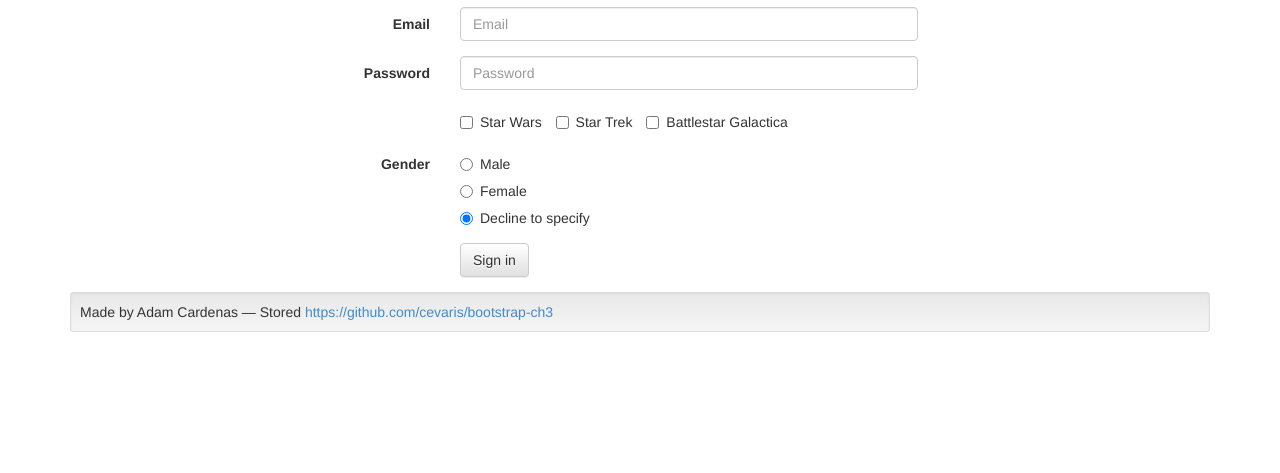
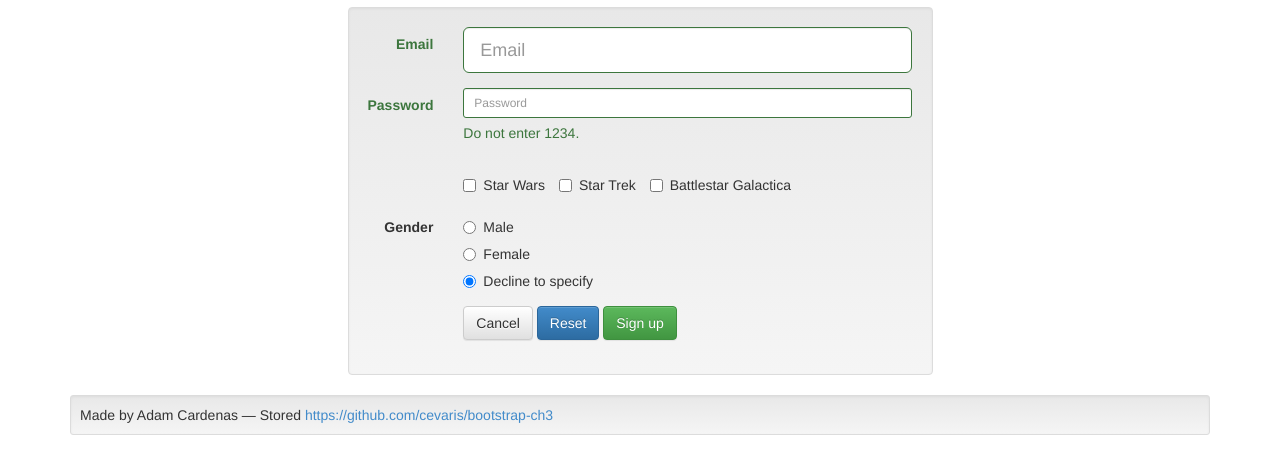
Before and after one commit to cevaris/bootstrap-ch3, a plain HTML site: page register/index.html in a window 1280 px wide. Shown: the part 53-526 px from the top of the page. Drawn offline with Linux system fonts and the light colour scheme.

Commit message:
finished register page

```diff
--- a/register/index.html
+++ b/register/index.html
@@ -40,18 +40,24 @@
         <div class="col-lg-3"></div>
         <div class="col-lg-6">
 
+        <div class="row well">
 
           <form class="form-horizontal" role="form">
-            <div class="form-group">
+
+
+            <div class="form-group has-success">
               <label for="inputEmail3" class="col-sm-2 control-label">Email</label>
               <div class="col-sm-10">
-                <input type="email" class="form-control" id="inputEmail3" placeholder="Email">
+                <input type="email" class="form-control input-lg" id="inputEmail3" placeholder="Email">
               </div>
             </div>
-            <div class="form-group">
+
+
+            <div class="form-group has-success">
               <label for="inputPassword3" class="col-sm-2 control-label">Password</label>
               <div class="col-sm-10">
-                <input type="password" class="form-control" id="inputPassword3" placeholder="Password">
+                <input type="password" class="form-control input-sm" id="inputPassword3" placeholder="Password">
+                <p class="help-block">Do not enter 1234.</p>
               </div>
             </div>
 
@@ -98,11 +104,14 @@
 
             <div class="form-group">
               <div class="col-sm-offset-2 col-sm-10">
-                <button type="submit" class="btn btn-default">Sign in</button>
+                <a class="btn btn-default" href="./index.html">Cancel</a>
+                <button type="reset" class="btn btn-primary">Reset</button>
+                <button type="submit" class="btn btn-success">Sign up</button>
               </div>
             </div>
           </form>
 
+          </div>
 
         </div>
         <div class="col-lg-3"></div>
@@ -110,18 +119,9 @@
 
 
       <div class="footer">
-        <div class="well well-sm">Made by Adam Cardenas &mdash; Stored <a href="https://github.com/cevaris/bootstrap-ch3" target="_blank">https://github.com/cevaris/bootstrap-ch3</div>
+        <div class="well well-sm">Made by Adam Cardenas &mdash; Stored <a href="https://github.com/cevaris/bootstrap-ch3" target="_blank">https://github.com/cevaris/bootstrap-ch3</a></div>
       </div>
 
-    </div>
-
-
-
-    <div id="alert_contact" class="hidden">
-      <div class="alert alert-success">
-        <button type="button" class="close" data-dismiss="alert" aria-hidden="true">&times;</button>
-        Contact request sent to Giorgio Tsoukalos
-      </div>
     </div>
 
 
```
